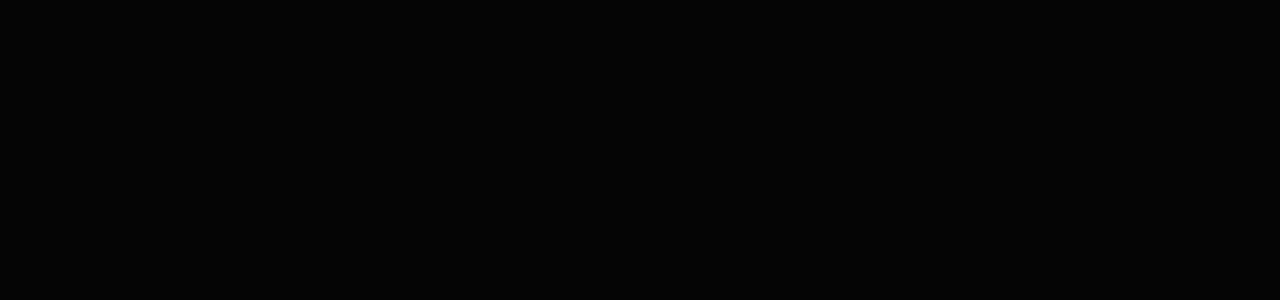
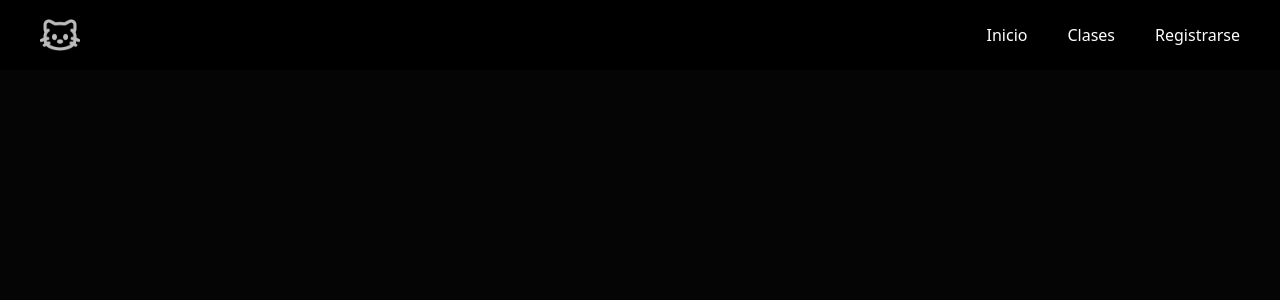
Before and after one commit to sanchezmatias911/La-gata-sobre-el-teclado, a React (Vite) app in the folder frontend/: page / in a window 1280 px wide. Before the commit this address had no page. Shown: the top 300 px of the page. Built offline with nearby package versions, Linux system fonts and the light colour scheme.

Commit message:
Agrego Navbar

```diff
--- a/frontend/src/App.tsx
+++ b/frontend/src/App.tsx
@@ -1,5 +1,6 @@
 import { Routes, Route } from 'react-router-dom';
 import { ToastContainer } from "react-toastify";
+import Navbar from './components/navbar/Navbar';
 import "react-toastify/dist/ReactToastify.css";
 import {
   Schedule,
@@ -12,6 +13,7 @@ import {
 const App = () => {
     return (
         <>
+            <Navbar />
             <Routes>
                 <Route path='/clases' element={<Schedule />} />
                 <Route path='/clases/nuevaClase' element={<ClaseForm />} />
--- /dev/null
+++ b/frontend/src/components/navbar/Navbar.css
@@ -0,0 +1,40 @@
+
+.custom-navbar {
+    background-color: #000000;
+    width: 100%;
+    padding: 15px 40px; /*Espaciado*/
+    position: sticky;
+    top: 0;
+    z-index: 1000;
+}
+
+.navbar-container {
+    display: flex;
+    justify-content: space-between;
+    align-items: center;
+    max-width: 1200px;
+    margin: 0 auto;
+}
+
+.navbar-logo img {
+    height: 40px; /* Ajustá el tamaño según tu imagen */
+    width: auto;
+    object-fit: contain;
+}
+
+.navbar-links {
+    display: flex;
+    gap: 40px; /* Separación entre los links */
+}
+
+.navbar-links a {
+    color: #ffffff;
+    text-decoration: none;
+    font-size: 16px;
+    font-weight: 500;
+    transition: opacity 0.2s ease;
+}
+
+.navbar-links a:hover {
+    opacity: 0.7; /* Se hace un poquito transparente al pasar el mouse */
+}
--- /dev/null
+++ b/frontend/src/components/navbar/Navbar.tsx
@@ -0,0 +1,24 @@
+import { Link } from 'react-router-dom';
+import './Navbar.css';
+
+function Navbar() {
+    return (
+        <nav className="custom-navbar">
+            <div className="navbar-container">
+                {/* Logo a la izquierda */}
+                <Link to="/" className="navbar-logo">
+                    <img src="/favicon.png" alt="Logo Gimnasio" />
+                </Link>
+
+                {/* Links a la derecha */}
+                <div className="navbar-links">
+                    <Link to="/">Inicio</Link>
+                    <Link to="/clases">Clases</Link>
+                    <Link to="/register">Registrarse</Link>
+                </div>
+            </div>
+        </nav>
+    );
+}
+
+export default Navbar;
```
